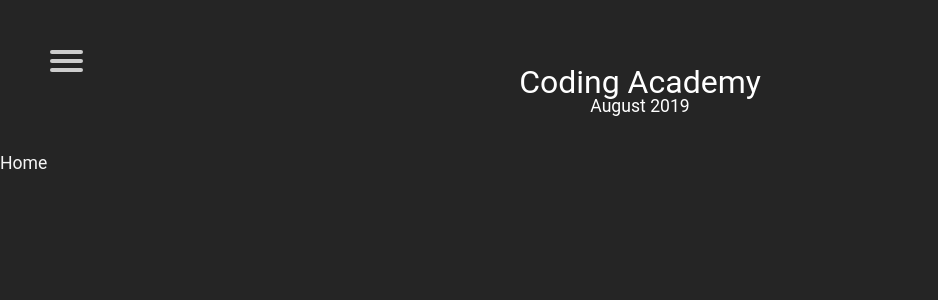
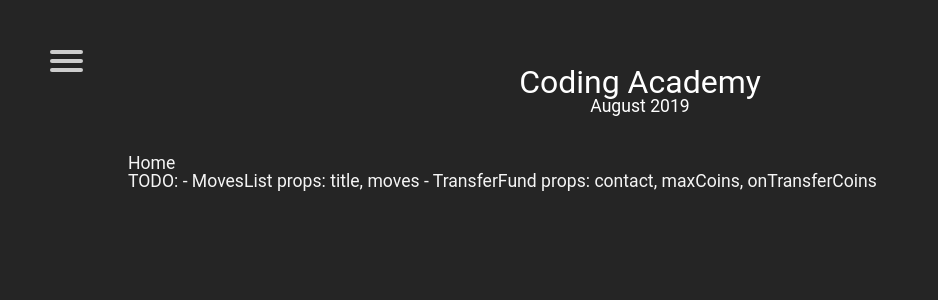
Before and after one commit to nivb52/react-bitcoin, a React (Create React App) app: page / in a window 1280 px wide. Shown: the top 300 px of the page, without its empty margins (0-938 px from the left). Built offline with nearby package versions, Linux system fonts and the light colour scheme.

Commit message:
improve search location

```diff
--- a/src/cmps/ContactFilter.js
+++ b/src/cmps/ContactFilter.js
@@ -31,18 +31,18 @@ export default class ContactFilter extends React.Component {
 
         return (
 
-            <section className="flex flex-row justify-center">
+            <section className="flex-row justify-center container width-80">
                 <div className="text-grey-light">
                     {
-                        <input className="input-box"
-                            type="text"
+                        <input className="input-box text-center"
+                            // placeholder="search here"
+                            type="search"
                             onChange={this.setFilter} />
                     }
 
 
-                    <div className="inline mar-left-1rem  ">
+                    <div className="inline pad-left-1rem mar-bottom-2rem ">
                         Sort By:
-                    </div>
 
                     <button onClick={this.handleSort}
                         className="inline transparent text-grey-light mar-left-1rem mar-top-1rem pointer">
@@ -55,6 +55,8 @@ export default class ContactFilter extends React.Component {
                         className="inline transparent text-grey-light mar-left-1rem mar-top-1rem pointer">
                         Email
                     </button>
+                    </div>
+
                 </div>
             </section>
         )
--- /dev/null
+++ b/src/cmps/MovesList.js
@@ -0,0 +1,2 @@
+// - MovesList  props: title, moves
+//
--- a/src/pages/HomePage.js
+++ b/src/pages/HomePage.js
@@ -1,13 +1,35 @@
 // Use UserService.getUser and BitcoinService and display:
 //  User Name and Coins
-import React from 'react';
+import React, { Component } from 'react';
+import { connect } from 'react-redux';
 
-export default function Home() {
-  return (
-    <div>
-      <h1>Home</h1>
+class Home extends Component {
 
 
-    </div>
-  );
+  render() {
+    return (
+      <section className="container width-80">
+        <h1>Home</h1>
+
+        <div> TODO:
+          - MovesList  props: title, moves
+          - TransferFund   props: contact, maxCoins, onTransferCoins
+          <p className="width-50 mar-top-2rem">
+
+        </p>
+
+        </div>
+      </section>
+    );
+  }
+};
+
+const mapStateToProps = state => {
+  return {
+
+  }
 }
+
+// const mapDispatchToProps
+
+export default Home
--- a/src/pages/SignupPage.js
+++ b/src/pages/SignupPage.js
@@ -7,7 +7,7 @@ import LogoContainer from '../cmps/LogoContainer'
 import { UserIcon } from '../cmps/icons/UserIcon.js';
 class SignupPage extends Component {
 
-    //ONE WAY IN REACT TO USE THIS
+    //ONE WAY IN REACT TO USE 'THIS'
     constructor() {
         super()
         this.state = { value: '' };
--- a/src/pages/StatisticPage.js
+++ b/src/pages/StatisticPage.js
@@ -20,6 +20,7 @@ export default class StatisticPage extends Component {
 
 
     }
+    // console.log(navigator.onLine); ==> return true or false
 
     render() {
         const {status, marketPriceData } = this.state
```
Also changed, not shown: src/cmps/TransferFund.js (+7 -0 lines).
